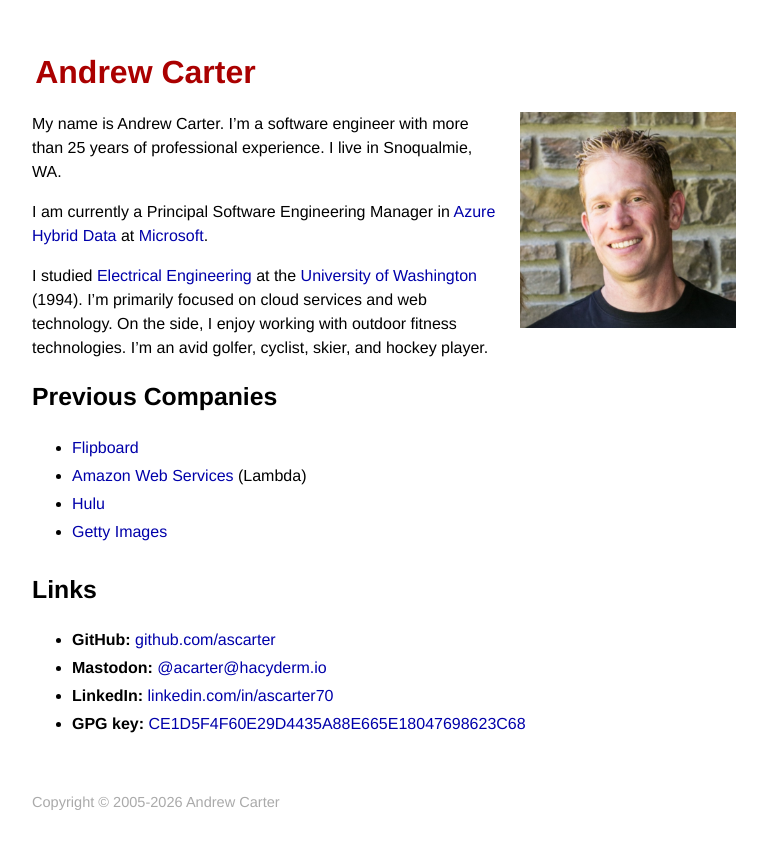
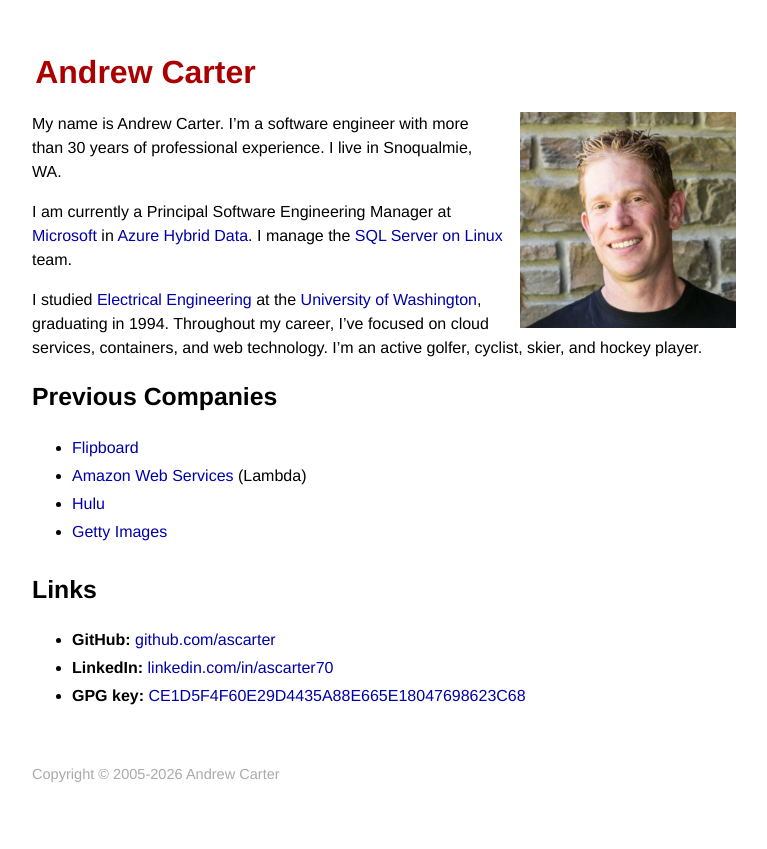
Before and after one commit to ascarter/ascarter.github.io, a Jekyll site: the page built from index.md, in a window 1280 px wide. Shown: the top 849 px of the page, without its empty margins (248-1015 px from the left). Built offline with Jekyll 4.4.1, drawn with Linux system fonts in a browser that asks for light colours.

Commit message:
Update bio with current role, experience, and interests

```diff
--- a/index.md
+++ b/index.md
@@ -5,11 +5,11 @@
 
 <img class="portrait" src="images/andrew-2017.jpg" alt="Portrait of Andrew Carter" />
 
-My name is Andrew Carter. I'm a software engineer with more than 25 years of professional experience. I live in Snoqualmie, WA.
+My name is Andrew Carter. I'm a software engineer with more than 30 years of professional experience. I live in Snoqualmie, WA.
 
-I am currently a Principal Software Engineering Manager in [Azure Hybrid Data](https://azure.microsoft.com/en-us/products/azure-arc/hybrid-data-services/) at [Microsoft](https://microsoft.com).
+I am currently a Principal Software Engineering Manager at [Microsoft](https://microsoft.com) in [Azure Hybrid Data](https://azure.microsoft.com/en-us/products/azure-arc/hybrid-data-services/). I manage the [SQL Server on Linux](https://www.microsoft.com/en-us/sql-server/sql-server-on-linux) team.
 
-I studied [Electrical Engineering](https://www.ece.uw.edu) at the [University of Washington](https://www.washington.edu) (1994). I'm primarily focused on cloud services and web technology. On the side, I enjoy working with outdoor fitness technologies. I'm an avid golfer, cyclist, skier, and hockey player.
+I studied [Electrical Engineering](https://www.ece.uw.edu) at the [University of Washington](https://www.washington.edu), graduating in 1994. Throughout my career, I've focused on cloud services, containers, and web technology. I'm an active golfer, cyclist, skier, and hockey player.
 
 # Previous Companies
 
@@ -21,6 +21,5 @@
 # Links
 
 * **GitHub:** [github.com/ascarter](http://github.com/ascarter)
-* **Mastodon:** <a rel="me" href="https://hachyderm.io/@acarter">@acarter@hacyderm.io</a>
 * **LinkedIn:** [linkedin.com/in/ascarter70](https://www.linkedin.com/in/ascarter70)
 * **GPG key:** [CE1D5F4F60E29D4435A88E665E18047698623C68](/CE1D5F4F60E29D4435A88E665E18047698623C68.txt)
```
